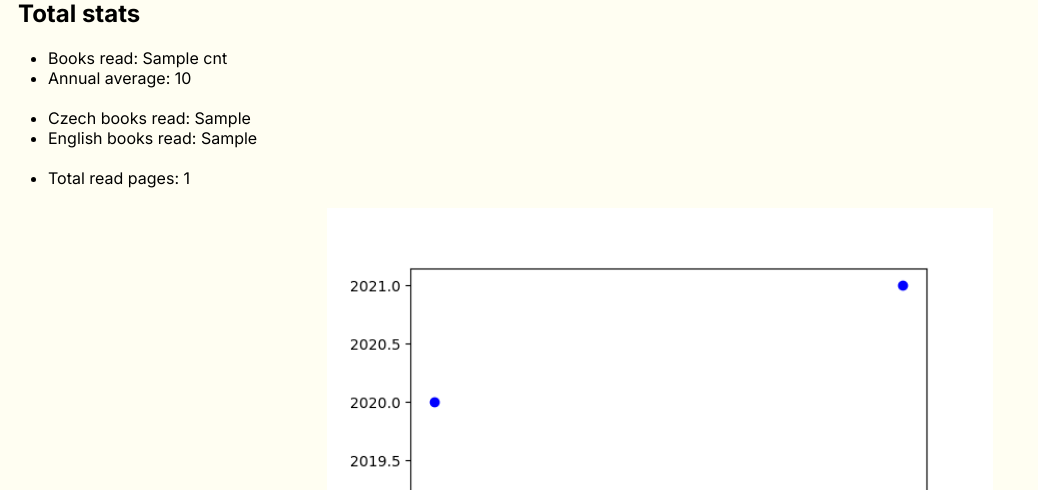
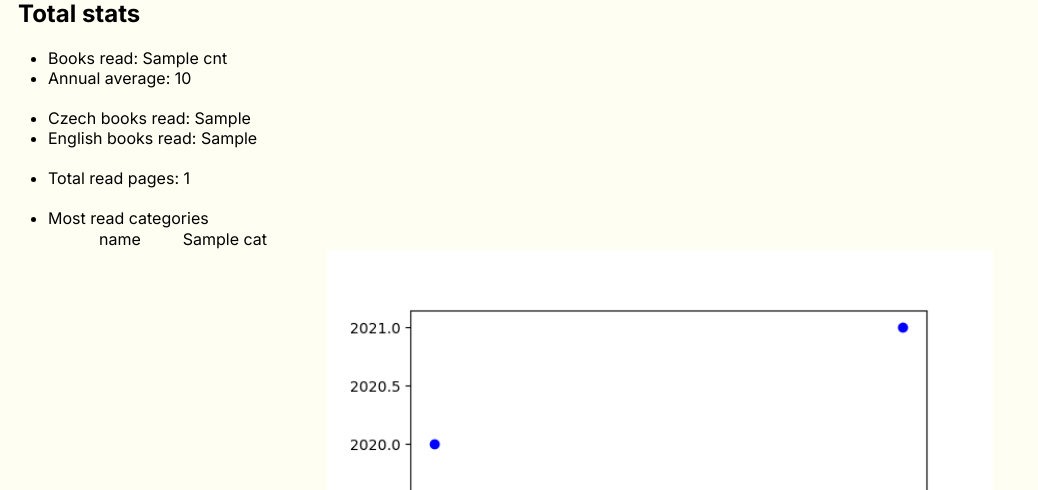
Before and after one commit to wenceslai/book-tracker, a Flask app: template templates/statistics.html in a window 1280 px wide. Shown: the part 116-606 px from the top of the page, without its empty margins (0-1038 px from the left). Run offline with Flask 2, Linux system fonts and the light colour scheme; the template is opened without the code that fills it: most values are stand-ins (such as "Sample title", 1, 10 or a date in 2020).

Commit message:
added top categories stats

```diff
--- a/app.py
+++ b/app.py
@@ -66,12 +66,21 @@ db.session.add(Categories(name='science paper'))
 db.session.add(Categories(name='science'))
 db.session.add(Categories(name='mythology'))
 db.session.add(Categories(name='mathematics'))
+db.session.add(Categories(name='novel'))
+db.session.add(Categories(name='fantasy'))
+db.session.add(Categories(name='sci-fi'))
+db.session.add(Categories(name='biography'))
+db.session.add(Categories(name='politics'))
+
 
 db.session.add(Languages(name='CZ'))
 db.session.add(Languages(name='EN'))
 
 db.session.commit()
 """
+
+
+
 
 @app.route("/", methods=['GET', 'POST'])
 def login():
@@ -143,11 +152,17 @@ def edit():
             elif 'submit_edit' in request.form:
                 book = Books.query.get(request.form["book_id"])
 
+                if not request.form["start_date"]: start_date = None
+                else: start_date = date2datetime(request.form["start_date"])
+
+                if not request.form["finish_date"]: finish_date = None
+                else: finish_date = date2datetime(request.form["finish_date"])
+
                 book.name=request.form["name"]
                 book.author=request.form["author"]
                 book.added_date=date2datetime(request.form["added_date"])
-                book.start_date=date2datetime(request.form["start_date"])
-                book.finish_date=date2datetime(request.form["finish_date"])
+                #book.start_date=date2datetime(request.form["start_date"])
+                #book.finish_date=date2datetime(request.form["finish_date"])
                 book.category_id=request.form["category_id"]
                 book.language_id=request.form["language_id"]
                 book.pages=request.form["pages"]
@@ -241,6 +256,7 @@ def stats():
             "cz_cnt" : df[df["name_2"] == "CZ"].id.count(),
             "en_cnt" : df[df["name_2"] == "EN"].id.count(),
             "year_avg" : round(sum(year_avg) / len(year_avg), 2),
+            "top_cats" : df.groupby(df["name.1"])["id"].count().sort_values(ascending=False).iloc[0:6]
         }
 
         annual_stats = {
--- a/templates/statistics.html
+++ b/templates/statistics.html
@@ -28,10 +28,25 @@
       <br>
       <li>Total read pages: {{ total_stats["pages"] }}</li>
       <br>
+      <li>Most read categories
+        <table>
+          {% for key in total_stats["top_cats"].keys() %}
+            <tr>
+              <td>{{ key }}</td>
+              <td>{{ total_stats["top_cats"][key] }}</td>
+            </tr>
+          {% endfor %}
+        </table>
+      </li>
+
 
       <center><img src="{{url_for('static', filename='images/annual_counts.png')}}", height="500">
 
       <img src="{{url_for('static', filename='images/annual_pages.png')}}", height="500"></center>
+
+      </ul>
+
+      <h2>Annual stats</h2>
 
       {% for year in annual_stats["years"] %}
 
@@ -46,7 +61,7 @@
       {% endfor %}
 
 
-    </ul>
+
 
 
 
```
